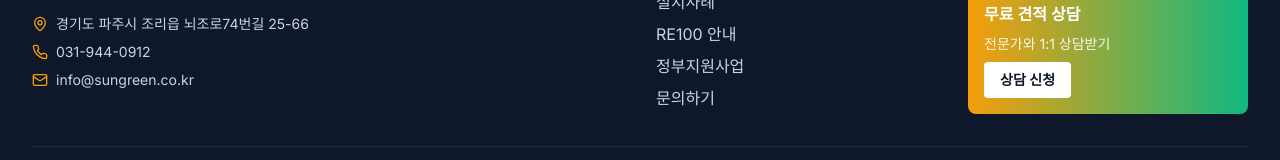
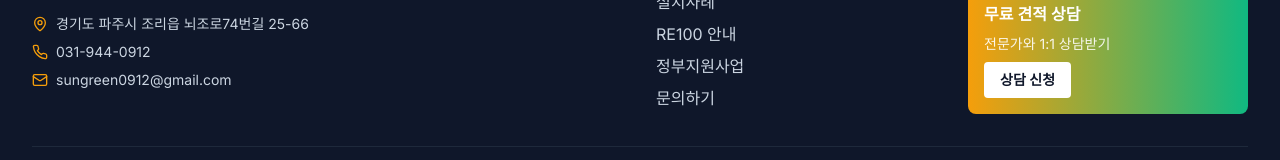
Before and after one commit to ssungreen/sungreen-web-oasis, a React (Vite) app: page /cases in a window 1280 px wide. Shown: the part 491-651 px from the top of the page. Built offline with nearby package versions, Linux system fonts and the light colour scheme.

Commit message:
Visual edit in Lovable
Edited UI in Lovable

```diff
--- a/src/components/Footer.tsx
+++ b/src/components/Footer.tsx
@@ -30,7 +30,9 @@ const Footer = () => {
               </div>
               <div className="flex items-center space-x-2">
                 <Mail className="h-4 w-4 text-amber-500" />
-                <span className="text-sm text-slate-300">info@sungreen.co.kr</span>
+                <span className="text-sm text-slate-300">sungreen0912@gmail.com
+
+              </span>
               </div>
             </div>
           </div>
```
